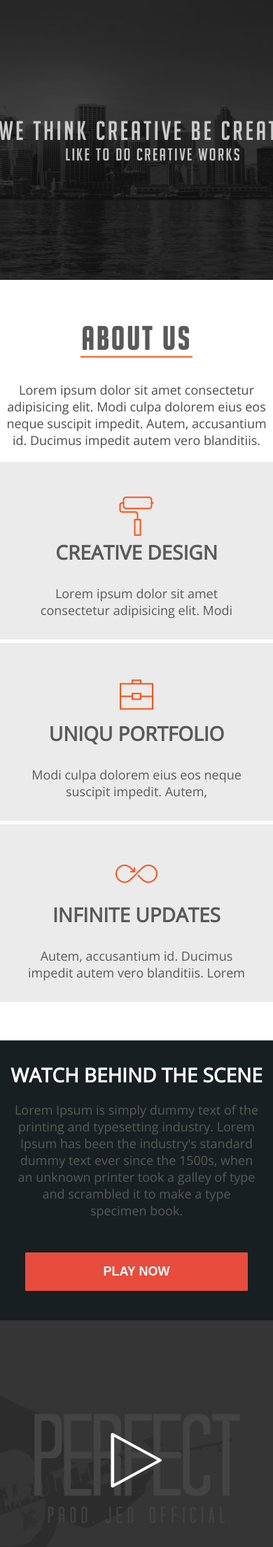
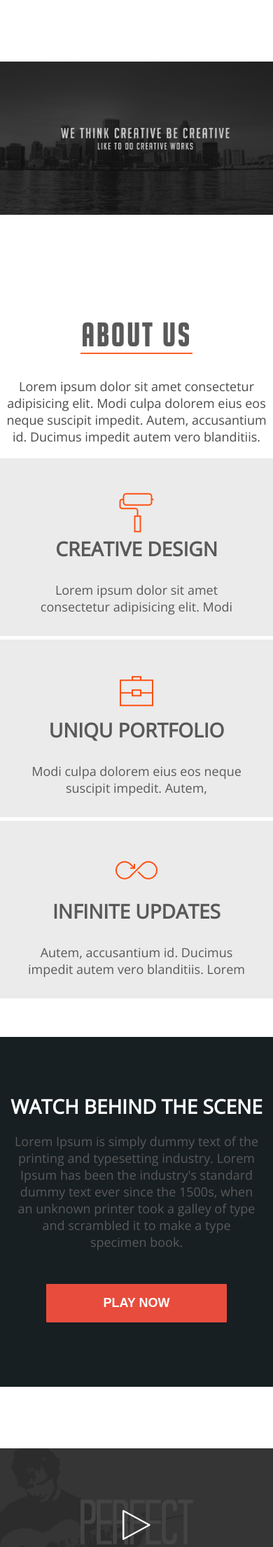
Before and after one commit to sonterix/Boostfolia, a PHP site: page / in a window 390 px wide. Shown: the part 100-2311 px from the top of the page at 70% size. Run offline with PHP 8.4, Linux system fonts and the light colour scheme.

Commit message:
little fixed mobile version

```diff
--- a/css/main.css
+++ b/css/main.css
@@ -246,7 +247,7 @@ nav li:hover{
 }
 #scene button{
     padding: 10px 20px;
-    margin: 30px 0;
+    margin: 30px 1%;
     color: #fff;
     text-transform: uppercase;
     font-weight: bold;
@@ -261,6 +262,7 @@ nav li:hover{
     background-image: url("../img/video-prev.jpg");
     background-size: cover;
     background-position: center;
+    background-repeat: no-repeat;
 }
 #video-scene iframe{
     display: none;
@@ -806,7 +813,6 @@ nav li:hover{
     #video-scene{
         float: none;
         width: 100%;
-        height: 400px;
     }
 
     #scene p{
@@ -930,10 +941,11 @@ nav li:hover{
     }
     #slider-s{
         width: 100%;
-        height: 400px;
+        height: 395px;
         background-image: url('../img/slider/1.jpg');
-        background-size: cover;
+        background-size: contain;
         background-position: center;
+        background-repeat: no-repeat;
     }
 
 
@@ -956,7 +968,14 @@ nav li:hover{
     }
     #scene button{
         font-size: 18px;
-        padding: 16px 110px;
+        padding: 16px 80px;
+    }
+
+    #video-scene{
+        height: 395px;
+        background-size: contain;
+        background-position: center;
+        background-repeat: no-repeat;
     }
 
 
--- a/js/main.js
+++ b/js/main.js
@@ -142,7 +142,7 @@ $(function($){
     });
 
     // locate on map
-    $('#locate-on-map small').on('click', function(){
+    $('#locate-on-map h3').on('click', function(){
         $('#map').slideToggle('800');
     });
 
```
Also changed, not shown: other parts of css/main.css (+24 -11 lines).
